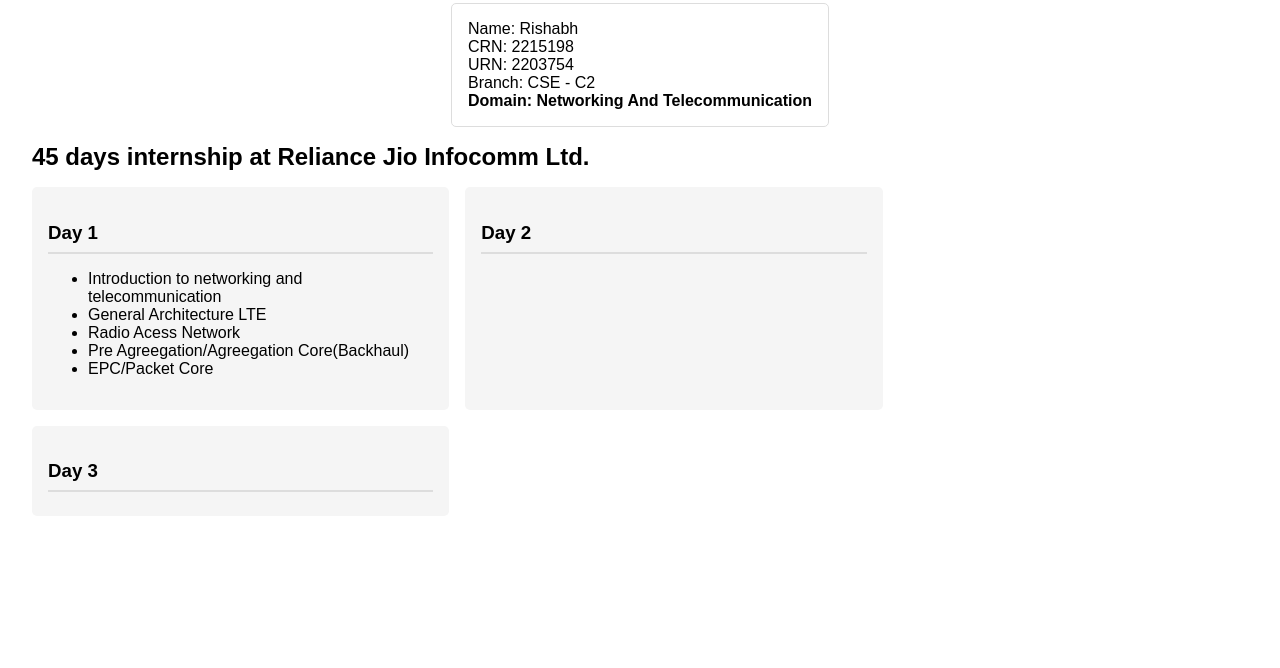
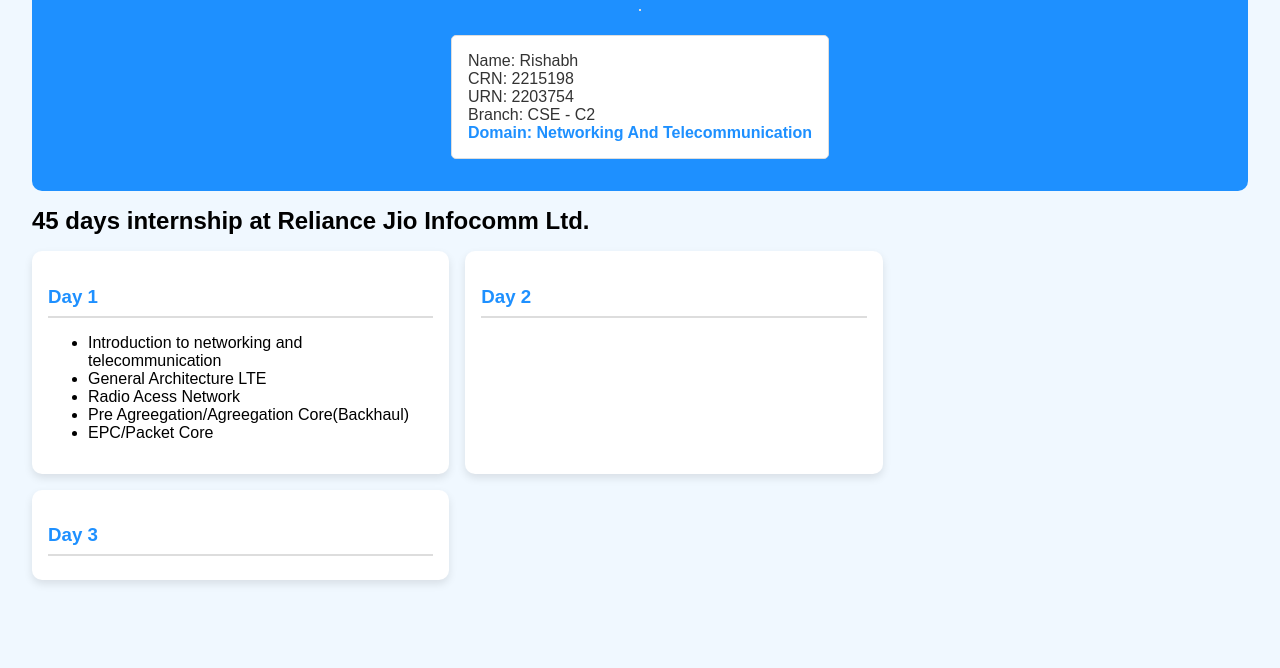
Before and after one commit to DoRishabh/Summer-Internship, a plain HTML site: page index.html in a window 1280 px wide. Shown: the part 132-800 px from the top of the page. Drawn offline with Linux system fonts and the light colour scheme.

Commit message:
Update style.css

```diff
--- a/style.css
+++ b/style.css
@@ -1,12 +1,17 @@
 body {
   font-family: Arial, sans-serif;
   margin: 2rem;
+  background-color: #f0f8ff;
 }
 
 header {
   display: flex;
   flex-direction: column;
   align-items: center;
+  background-color: #1e90ff;
+  color: white;
+  padding: 2rem;
+  border-radius: 10px;
 }
 
 #details {
@@ -14,10 +19,13 @@ header {
   padding: 1rem;
   border: 1px solid #ddd;
   border-radius: 5px;
+  background-color: white;
+  color: #333;
 }
 
 #domain {
   font-weight: bold;
+  color: #1e90ff;
 }
 
 h1, h2 {
@@ -31,17 +39,37 @@ section {
 }
 
 .taskBox {
-  background-color: #f5f5f5;
+  background-color: #ffffff;
   padding: 1rem;
-  border-radius: 5px;
-  width: calc(33% - 1rem); /* Adjust width for responsive layout */
+  border-radius: 10px;
+  box-shadow: 0 4px 8px rgba(0, 0, 0, 0.1);
+  width: calc(33% - 1rem);
+  transition: transform 0.2s;
+}
+
+.taskBox:hover {
+  transform: scale(1.05);
 }
 
 .taskBox h3 {
   margin-bottom: 0.5rem;
+  color: #1e90ff;
 }
 
 hr {
   margin: 0.5rem 0;
   border: 1px solid #ddd;
 }
+
+
+@media (max-width: 768px) {
+  .taskBox {
+    width: calc(50% - 1rem);
+  }
+}
+
+@media (max-width: 480px) {
+  .taskBox {
+    width: 100%;
+  }
+}
```
